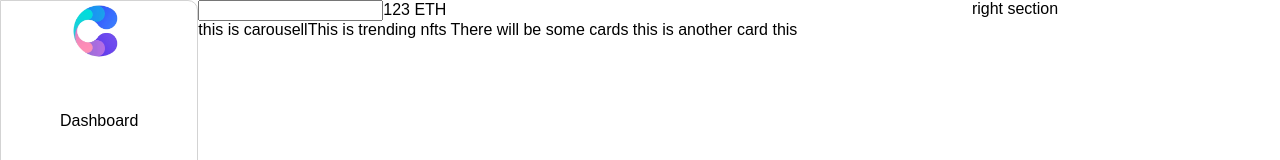
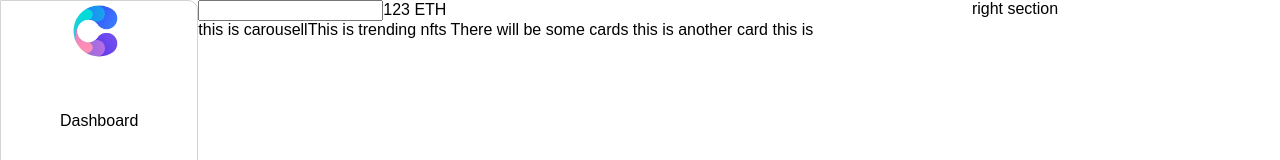
Before and after one commit to arknahian/React-Template-Website, a React (Create React App) app: page / in a window 1280 px wide. Shown: the top 160 px of the page. Built offline with nearby package versions, Linux system fonts and the light colour scheme.

Commit message:
another try

```diff
--- a/src/Component/MiddleSection/MiddleSection.js
+++ b/src/Component/MiddleSection/MiddleSection.js
@@ -15,7 +15,7 @@ const MiddleSection = () => {
             This is trending nfts
             There will be some cards
             this is another card
-            this
+            this is
 
         </div>
     );
```
